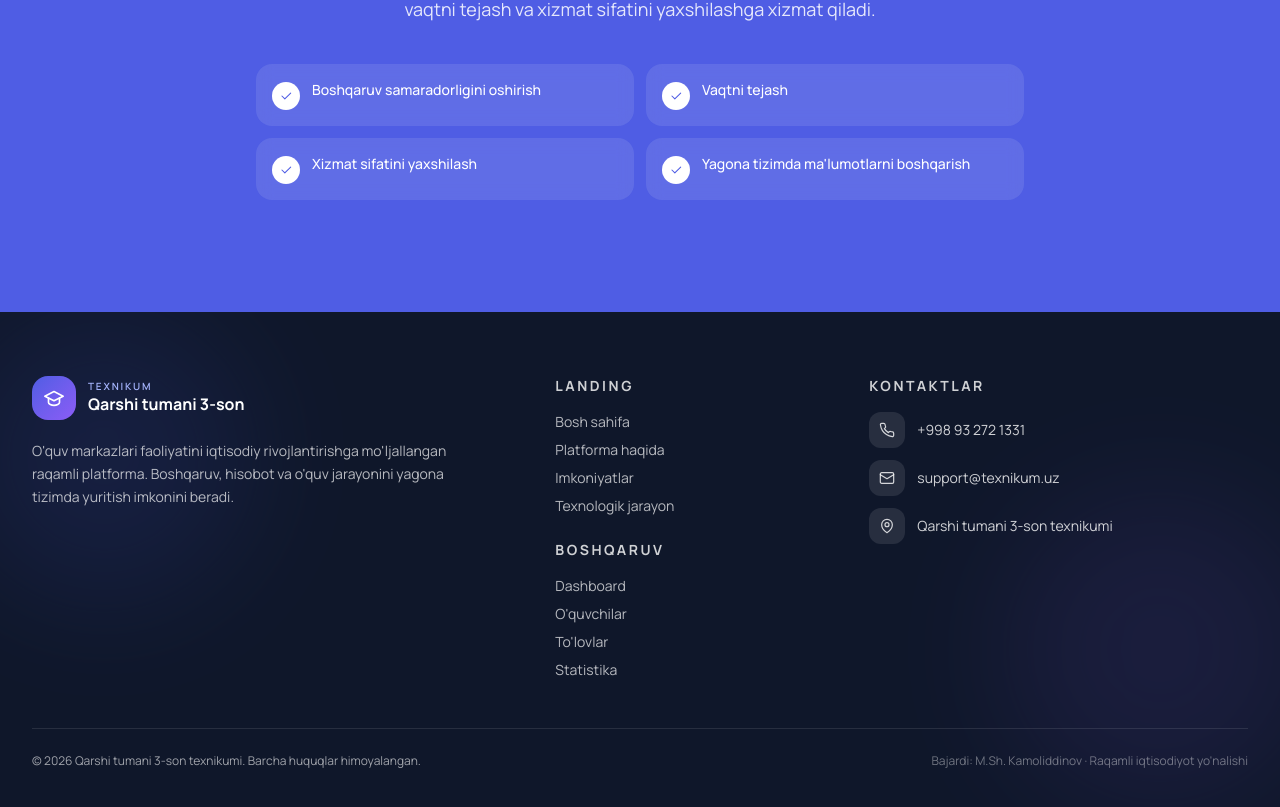
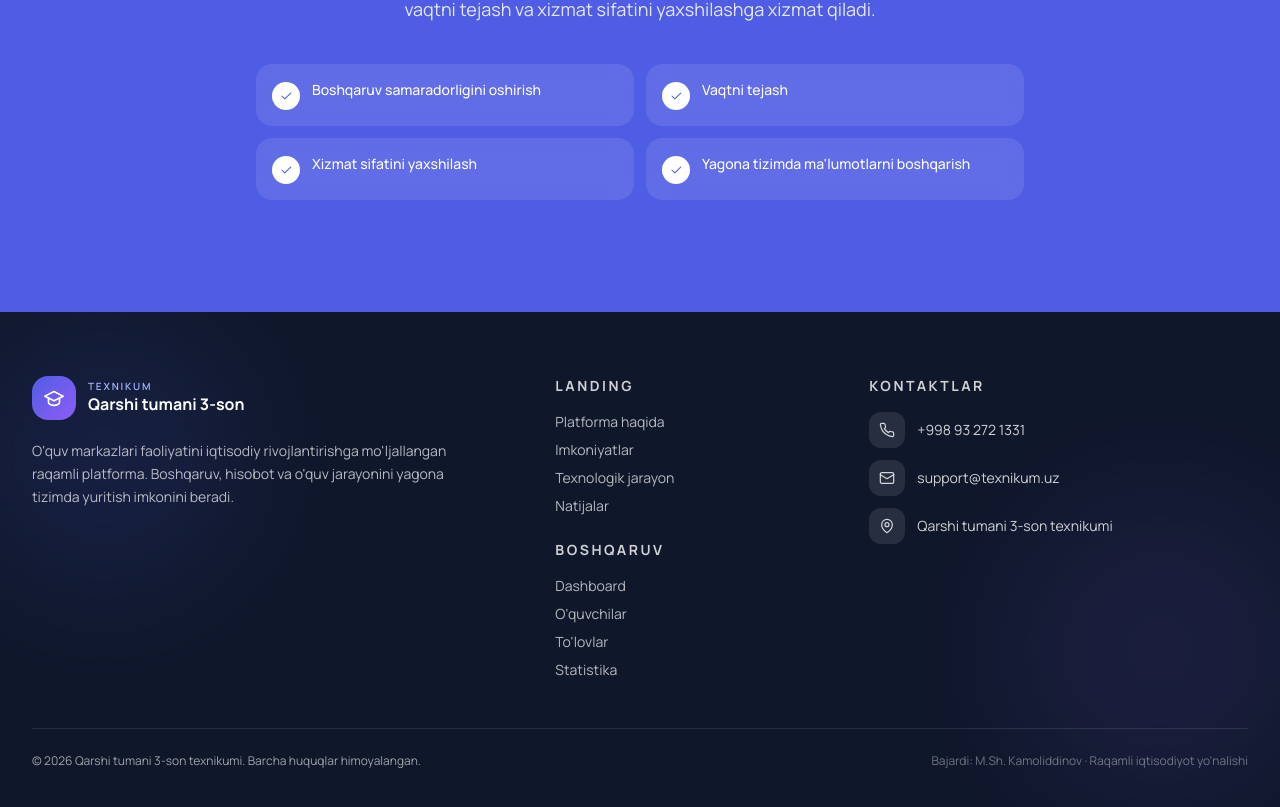
Before and after one commit to BilagoNet/texnikum2, a React (Vite) app: page / in a window 1280 px wide. Shown: the part 8620-9427 px from the top of the page. Built offline with nearby package versions, Linux system fonts and the light colour scheme.

Commit message:
Remove 'Bosh sahifa' from Footer landing links (add Natijalar instead)

```diff
--- a/src/components/Footer.tsx
+++ b/src/components/Footer.tsx
@@ -32,10 +32,10 @@ export function Footer() {
           <div className="lg:col-span-3">
             <h4 className="text-sm font-bold uppercase tracking-[0.18em] text-white/80">Landing</h4>
             <ul className="mt-4 space-y-2 text-sm text-white/70">
-              <li><Link to="/" className="hover:text-white">Bosh sahifa</Link></li>
               <li><SectionLink sectionId="about" className="hover:text-white">Platforma haqida</SectionLink></li>
               <li><SectionLink sectionId="features" className="hover:text-white">Imkoniyatlar</SectionLink></li>
               <li><SectionLink sectionId="process" className="hover:text-white">Texnologik jarayon</SectionLink></li>
+              <li><SectionLink sectionId="results" className="hover:text-white">Natijalar</SectionLink></li>
             </ul>
             <h4 className="mt-6 text-sm font-bold uppercase tracking-[0.18em] text-white/80">Boshqaruv</h4>
             <ul className="mt-4 space-y-2 text-sm text-white/70">
```
